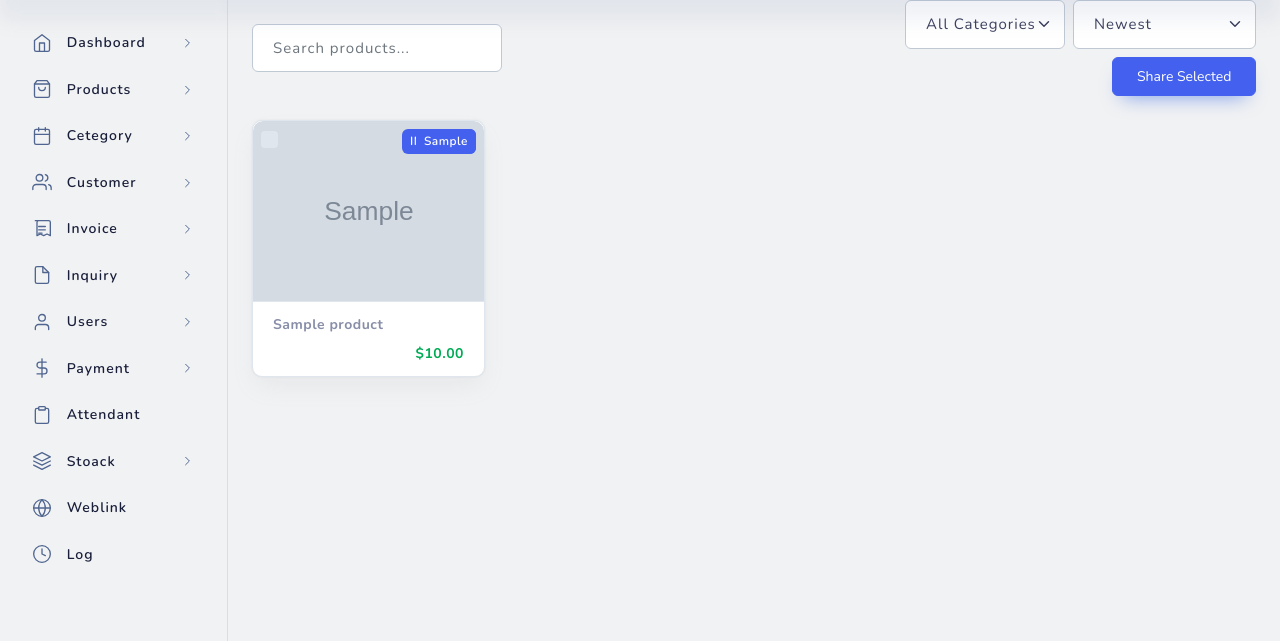
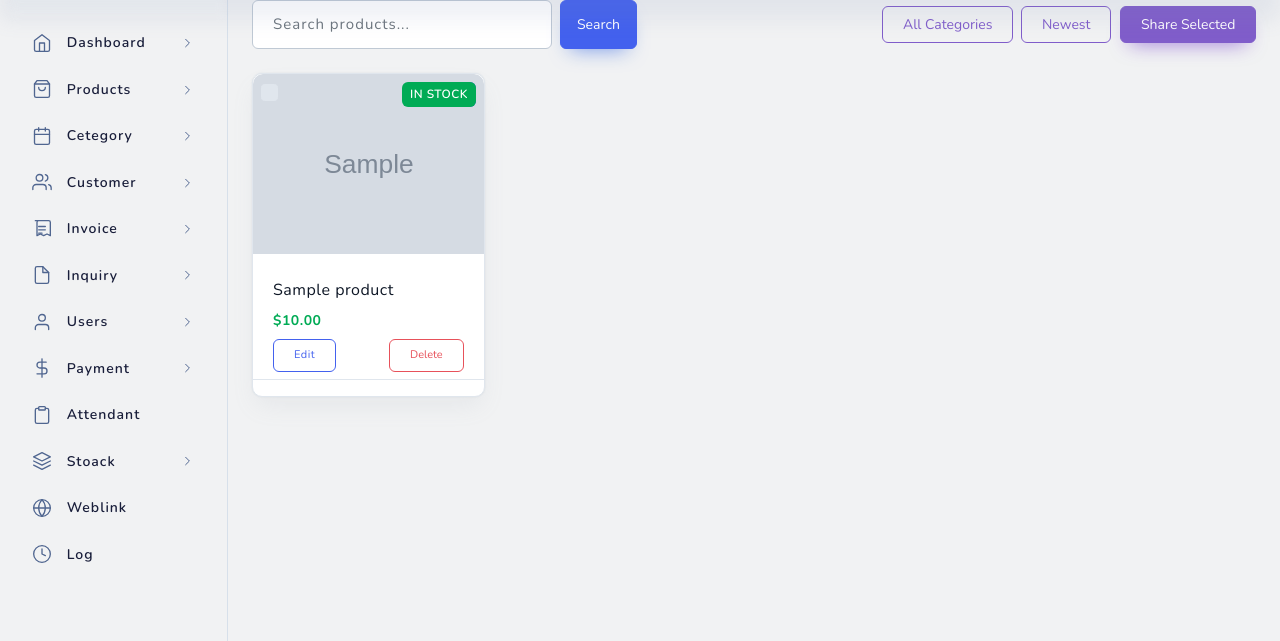
Before and after one commit to thedhruvish/TMS-php, a PHP site: page /tms-php/admin/products.php in a window 1280 px wide. Shown: the part 107-748 px from the top of the page. Run offline with PHP 8.4, Linux system fonts and the light colour scheme; the visitor is signed in with stand-in values (Sample User, id 1); tables that the repository leaves empty hold one stand-in row (values such as "Sample post"); grey boxes marked "Sample" are stand-in pictures; a stand-in replaces the project's code that opens the database connection; some libraries are stand-ins or nearby versions.

Commit message:
delete is done

```diff
--- a/admin/products.php
+++ b/admin/products.php
@@ -3,22 +3,24 @@ $pageTitle = "Products";
 require_once './include/header-admin.php';
 require_once './include/sidebar-admin.php';
 
-// Enable error reporting for debugging
-error_reporting(E_ALL);
-ini_set('display_errors', 1);
-
-// 1. First verify we can connect to database
+// Handle delete action
+if (isset($_GET['delete_id'])) {
     try {
-    $testConnection = mysqli_connect(DB_HOST, DB_USER, DB_PASS, DB_NAME);
-    if (!$testConnection) {
-        throw new Exception("Database connection failed: " . mysqli_connect_error());
+        $deleteId = (int)$_GET['delete_id'];
+        $result = $DB->delete("products", "id", $deleteId);
+        if ($result) {
+            $_SESSION['message'] = "Product deleted successfully";
+        } else {
+            $_SESSION['message'] = "Error deleting product";
         }
-    mysqli_close($testConnection);
+        header("Location: products.php");
+        exit();
     } catch (Exception $e) {
-    die('<div class="alert alert-danger m-3">'.$e->getMessage().'</div>');
+        $error = "Error deleting product: " . $e->getMessage();
+    }
 }
 
-// 2. Get products from database
+// Database connection and data fetching
 $products = [];
 $error = null;
 
@@ -30,11 +32,6 @@ try {
 
     if (mysqli_num_rows($res) > 0) {
         $products = mysqli_fetch_all($res, MYSQLI_ASSOC);
-
-        // Debug output - view in browser's developer tools
-        echo "<!-- DEBUG: Products Data \n";
-        print_r($products);
-        echo "\n-->";
     }
 } catch (Exception $e) {
     $error = $e->getMessage();
@@ -45,14 +42,16 @@ $searchTerm = $_GET['search'] ?? '';
 $categoryFilter = $_GET['category'] ?? '';
 $sortBy = $_GET['sort'] ?? 'newest';
 
-// Filter and sort logic
-$filteredProducts = $products; // Start with all products
+// Get available categories
+$categories = array_unique(array_column($products, 'category'));
+
+// Filter products
+$filteredProducts = $products;
 
 if (!empty($searchTerm)) {
     $filteredProducts = array_filter($filteredProducts, function($product) use ($searchTerm) {
         return stripos($product['name'], $searchTerm) !== false ||
-               stripos($product['description'], $searchTerm) !== false ||
-               stripos($product['product_code'], $searchTerm) !== false;
+               stripos($product['description'], $searchTerm) !== false;
     });
 }
 
@@ -62,7 +61,7 @@ if (!empty($categoryFilter)) {
     });
 }
 
-// Sorting
+// Sort products
 usort($filteredProducts, function($a, $b) use ($sortBy) {
     switch ($sortBy) {
         case 'price_low':
@@ -73,47 +72,97 @@ usort($filteredProducts, function($a, $b) use ($sortBy) {
             return strtotime($b['created_at']) <=> strtotime($a['created_at']);
     }
 });
-
-// Get unique categories
-$categories = array_unique(array_column($products, 'category'));
-$categories = array_filter($categories); // Remove empty values
-sort($categories);
 ?>
 
-<!-- Search and Filter UI (unchanged from your original) -->
+<!-- Search and Filter UI -->
 <div class="row mb-4 align-items-center justify-content-between">
-  <div class="col-md-6 d-flex align-items-center">
-    <form method="get" class="w-100">
-      <input type="text" name="search" class="form-control w-100"
-             placeholder="Search products..." value="<?= htmlspecialchars($searchTerm) ?>" style="max-width: 250px;">
+  <div class="col-lg-6 d-flex align-items-center">
+    <form method="get" class="d-flex flex-grow-1 gap-2">
+      <input type="text" name="search" class="form-control" style="max-width: 300px;"
+             placeholder="Search products..." value="<?= htmlspecialchars($searchTerm) ?>">
+      <button type="submit" class="btn btn-primary px-3">Search</button>
     </form>
   </div>
 
-  <div class="col-md-6 text-md-end text-start mt-3 mt-md-0">
-    <form method="get" class="d-inline-flex gap-2 flex-wrap justify-content-md-end align-items-center w-100">
+  <div class="col-lg-6 text-lg-end text-start mt-3 mt-lg-0">
+    <form id="filterForm" method="get" class="d-inline-block w-100">
       <input type="hidden" name="search" value="<?= htmlspecialchars($searchTerm) ?>">
+      <input type="hidden" name="category" id="categoryInput" value="<?= htmlspecialchars($categoryFilter) ?>">
+      <input type="hidden" name="sort" id="sortInput" value="<?= htmlspecialchars($sortBy) ?>">
 
-      <select name="category" class="form-select w-auto" style="min-width: 160px;" onchange="this.form.submit()">
-        <option value="">All Categories</option>
-        <?php foreach($categories as $cat): ?>
-          <option value="<?= htmlspecialchars($cat) ?>" <?= $categoryFilter === $cat ? 'selected' : '' ?>>
-            <?= htmlspecialchars(ucfirst($cat)) ?>
-          </option>
-        <?php endforeach; ?>
-      </select>
+      <div class="d-flex justify-content-lg-end align-items-center gap-2 flex-wrap">
+        <!-- Category Dropdown -->
+        <div class="dropdown">
+          <button class="btn btn-outline-secondary dropdown-toggle" type="button" data-bs-toggle="dropdown" aria-expanded="false">
+            <?= $categoryFilter ?: 'All Categories' ?>
+          </button>
+          <ul class="dropdown-menu">
+            <li><a class="dropdown-item" href="#" onclick="selectCategory('')">All Categories</a></li>
+            <?php foreach ($categories as $cat): if (!empty($cat)): ?>
+              <li><a class="dropdown-item" href="#" onclick="selectCategory('<?= htmlspecialchars($cat) ?>')"><?= htmlspecialchars($cat) ?></a></li>
+            <?php endif; endforeach; ?>
+          </ul>
+        </div>
 
-      <select name="sort" class="form-select w-auto" style="min-width: 140px;" onchange="this.form.submit()">
-        <option value="newest" <?= $sortBy === 'newest' ? 'selected' : '' ?>>Newest</option>
-        <option value="price_low" <?= $sortBy === 'price_low' ? 'selected' : '' ?>>Price: Low to High</option>
-        <option value="price_high" <?= $sortBy === 'price_high' ? 'selected' : '' ?>>Price: High to Low</option>
-      </select>
+        <!-- Sort Dropdown -->
+        <div class="dropdown">
+          <button class="btn btn-outline-secondary dropdown-toggle" type="button" data-bs-toggle="dropdown" aria-expanded="false">
+            <?php
+              echo match($sortBy) {
+                'price_low' => 'Price: Low to High',
+                'price_high' => 'Price: High to Low',
+                default => 'Newest'
+              };
+            ?>
+          </button>
+          <ul class="dropdown-menu">
+            <li><a class="dropdown-item" href="#" onclick="selectSort('newest')">Newest</a></li>
+            <li><a class="dropdown-item" href="#" onclick="selectSort('price_low')">Price: Low to High</a></li>
+            <li><a class="dropdown-item" href="#" onclick="selectSort('price_high')">Price: High to Low</a></li>
+          </ul>
+        </div>
 
-      <button id="shareSelected" class="btn btn-primary px-4 py-2">Share Selected</button>
+        <!-- Share Selected -->
+        <button type="button" class="btn btn-secondary" onclick="shareSelectedProducts()">Share Selected</button>
+      </div>
     </form>
   </div>
 </div>
 
-<!-- Error Display -->
+<!-- Scripts for Dropdown Selection -->
+<script>
+  function selectCategory(value) {
+    document.getElementById('categoryInput').value = value;
+    document.getElementById('filterForm').submit();
+  }
+
+  function selectSort(value) {
+    document.getElementById('sortInput').value = value;
+    document.getElementById('filterForm').submit();
+  }
+
+  function shareSelectedProducts() {
+    const selected = Array.from(document.querySelectorAll('.product-check:checked'))
+                          .map(cb => cb.value);
+    if (selected.length === 0) {
+      alert("No products selected.");
+      return;
+    }
+    const shareLink = "https://yourdomain.com/share?products=" + selected.join(',');
+    navigator.clipboard.writeText(shareLink)
+      .then(() => alert("Link copied: " + shareLink))
+      .catch(() => alert("Failed to copy link."));
+  }
+</script>
+
+<!-- Messages -->
+<?php if (isset($_SESSION['message'])): ?>
+<div class="alert alert-success alert-dismissible fade show">
+  <?= $_SESSION['message'] ?>
+  <button type="button" class="btn-close" data-bs-dismiss="alert" aria-label="Close"></button>
+</div>
+<?php unset($_SESSION['message']); endif; ?>
+
 <?php if ($error): ?>
 <div class="alert alert-danger">
   Database Error: <?= htmlspecialchars($error) ?>
@@ -141,35 +190,48 @@ sort($categories);
             <input type="checkbox" class="form-check-input product-check" value="<?= $product['id'] ?>">
           </div>
 
-          <!-- Status Badge -->
-          <span class="badge <?= $product['in_stock'] ? 'badge-primary' : 'badge-danger' ?> position-absolute top-0 end-0 m-2 z-2">
-            <?= $product['in_stock'] ? 'IN STOCK' : 'OUT OF STOCK' ?>
+          <!-- Category Badge -->
+          <?php if(!empty($product['category'])): ?>
+            <span class="badge bg-primary position-absolute top-0 end-0 m-2 z-2">
+              <?= htmlspecialchars($product['category']) ?>
             </span>
+          <?php endif; ?>
 
           <!-- Product Image -->
           <img src="<?= !empty($product['image']) ? htmlspecialchars($product['image']) : '../images/placeholder.jpg' ?>"
                class="card-img-top" alt="<?= htmlspecialchars($product['name']) ?>"
                style="height: 180px; object-fit: cover;">
 
-          <div class="card-footer">
-            <div class="row">
-              <div class="col-12 mb-2 text-truncate">
-                <b><?= htmlspecialchars($product['name']) ?></b>
-              </div>
-              <div class="col-6">
-                <span class="badge bg-primary"><?= htmlspecialchars($product['category']) ?></span>
-              </div>
-              <div class="col-6 text-end">
-                <?php if($product['sale_price'] && $product['sale_price'] < $product['regular_price']): ?>
-                  <p class="text-danger mb-0">
-                    <del>$<?= number_format($product['regular_price'], 2) ?></del>
-                    <span class="text-success fw-bold">$<?= number_format($product['sale_price'], 2) ?></span>
-                  </p>
+          <!-- Product Info -->
+          <div class="card-body pb-2">
+            <h6 class="card-title mb-2"><?= htmlspecialchars($product['name']) ?></h6>
+            <div class="d-flex align-items-center mb-2">
+              <?php if(!empty($product['sale_price']) && $product['sale_price'] > 0 && $product['sale_price'] < $product['regular_price']): ?>
+                <span class="text-danger text-decoration-line-through me-2">
+                  $<?= number_format($product['regular_price'], 2) ?>
+                </span>
+                <span class="text-success fw-bold">
+                  $<?= number_format($product['sale_price'], 2) ?>
+                </span>
               <?php else: ?>
-                  <p class="text-success fw-bold mb-0">$<?= number_format($product['regular_price'], 2) ?></p>
+                <span class="text-success fw-bold">
+                  $<?= number_format($product['regular_price'], 2) ?>
+                </span>
               <?php endif; ?>
             </div>
+
+            <!-- Edit and Delete Buttons -->
+            <div class="d-flex justify-content-between mt-2">
+              <a href="edit-product.php?id=<?= $product['id'] ?>" class="btn btn-sm btn-outline-primary">Edit</a>
+              <button onclick="confirmDelete(<?= $product['id'] ?>)" class="btn btn-sm btn-outline-danger">Delete</button>
             </div>
+          </div>
+
+          <!-- Stock Badge -->
+          <div class="card-footer bg-transparent p-2">
+            <span class="badge <?= $product['in_stock'] ? 'bg-success' : 'bg-danger' ?>">
+              <?= $product['in_stock'] ? 'IN STOCK' : 'OUT OF STOCK' ?>
+            </span>
           </div>
         </div>
       </div>
@@ -177,4 +239,32 @@ sort($categories);
   <?php endif; ?>
 </div>
 
+<!-- Delete Confirmation Modal -->
+<div class="modal fade" id="deleteModal" tabindex="-1" aria-hidden="true">
+  <div class="modal-dialog">
+    <div class="modal-content">
+      <div class="modal-header">
+        <h5 class="modal-title">Confirm Delete</h5>
+        <button type="button" class="btn-close" data-bs-dismiss="modal" aria-label="Close"></button>
+      </div>
+      <div class="modal-body">
+        Are you sure you want to delete this product?
+      </div>
+      <div class="modal-footer">
+        <button type="button" class="btn btn-secondary" data-bs-dismiss="modal">Cancel</button>
+        <a id="deleteConfirmBtn" href="#" class="btn btn-danger">Delete</a>
+      </div>
+    </div>
+  </div>
+</div>
+
+<script>
+  function confirmDelete(productId) {
+    const deleteBtn = document.getElementById('deleteConfirmBtn');
+    deleteBtn.href = `products.php?delete_id=${productId}`;
+    const modal = new bootstrap.Modal(document.getElementById('deleteModal'));
+    modal.show();
+  }
+</script>
+
 <?php include_once('./include/footer-admin.php'); ?>
```
Lines whose indentation alone changed are shown as unchanged.
